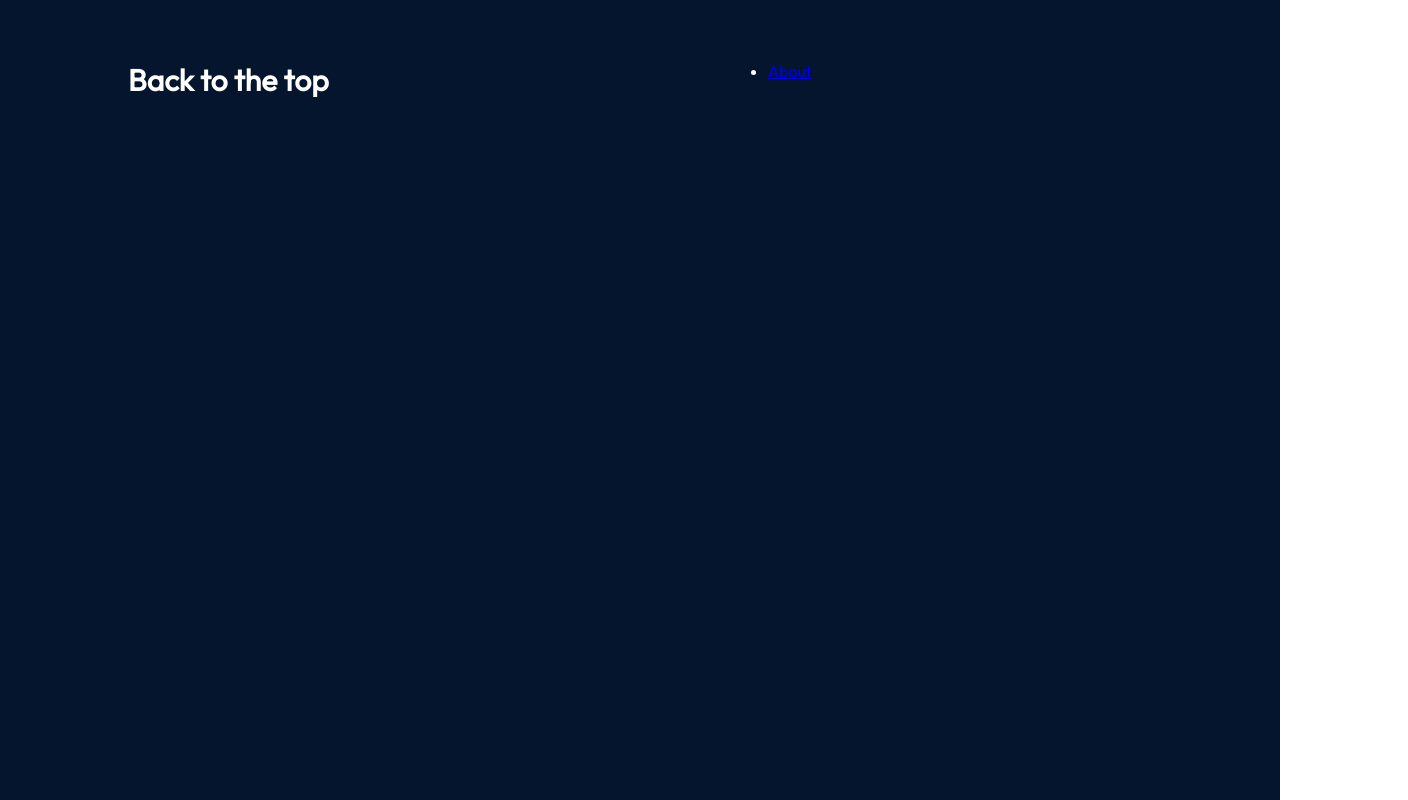
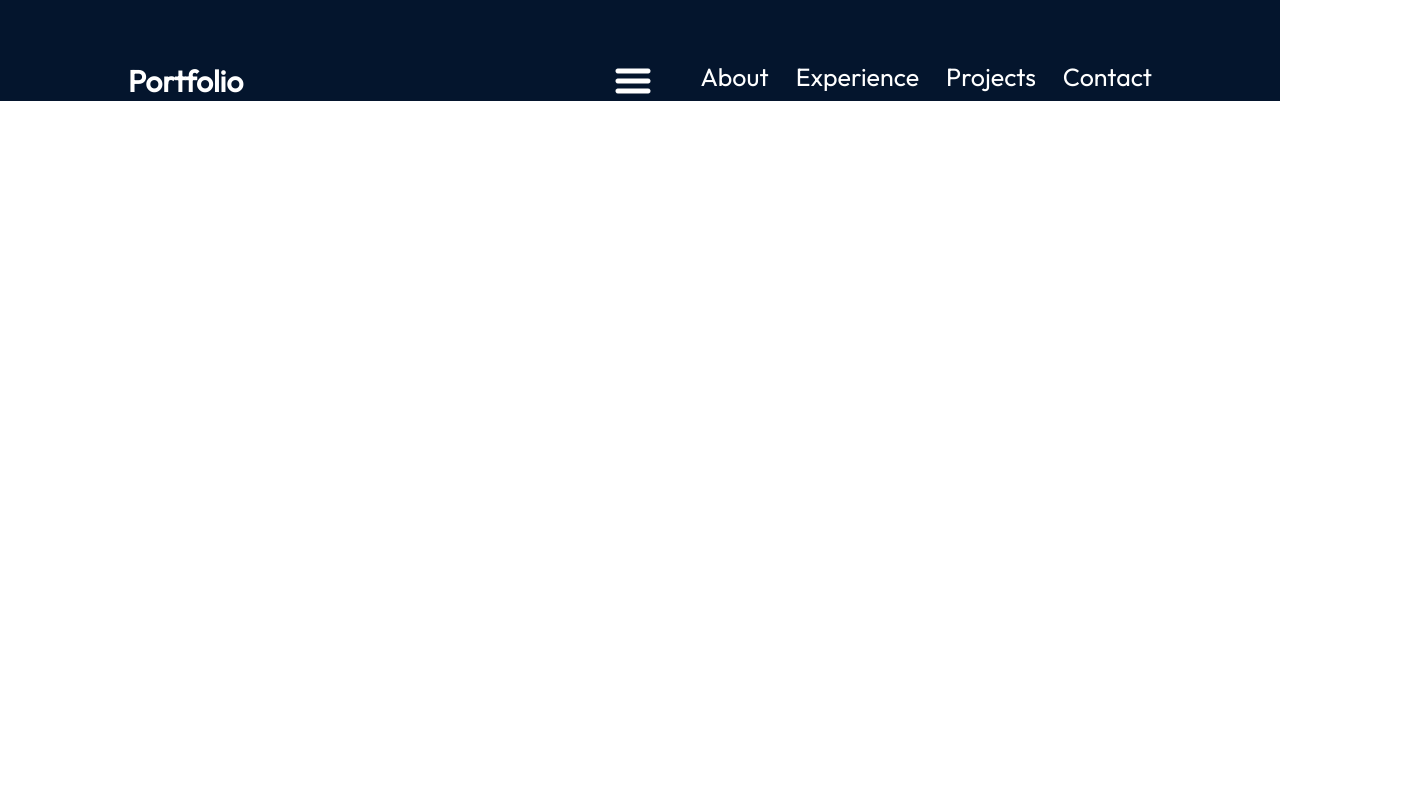
Before and after one commit to PlatypusIV/portfolio_page, a React (Vite) app: page / in a window 1280 px wide. Shown: the top 800 px of the page, 1408 px wide, since content can reach past the window. Built offline with nearby package versions, Linux system fonts and the light colour scheme.

Commit message:
added some scss to navbar

```diff
--- a/src/App.module.scss
+++ b/src/App.module.scss
@@ -2,8 +2,6 @@
 
 .App {
     background-color: var(--color-bg);
-    width: 100vw;
-    height: 100vh;
-
-    color: white;
+    width: 100%;
+    height: 100%;
 }
--- a/src/components/Navbar/Navbar.module.scss
+++ b/src/components/Navbar/Navbar.module.scss
@@ -1,6 +1,6 @@
 @import "../../vars.css";
 
-.navbar{
+.navbar {
     position: relative;
     display: flex;
     align-items: center;
@@ -14,9 +14,60 @@
     font-size: 30px;
     font-weight: 600;
     text-decoration: none;
-    color: var(--color-text);
+    color: var(--colors-text);
 }
 
-.menu{
+.menu {
     display: flex;
+    gap: 47px;
+    list-style: none;
 }
+
+.menuItems {
+    display: flex;
+    gap: 27px;
+    list-style: none;
+}
+
+.menuItems a {
+    font-size: 25px;
+    color: var(--colors-text);
+    text-decoration: none;
+}
+
+.menuBtn {
+    cursor:pointer;
+}
+
+@media screen and (max-width: 830px) {
+    .navbar {
+        flex-direction: column;
+        align-items: flex-start;
+    }
+
+    .menu {
+        position: absolute;
+        right: 0;
+        margin-right: 10%;
+        flex-direction: column;
+        align-items: flex-end;
+        gap: 11px;
+        z-index:3;
+    }
+
+    .menuBtn {
+        display:block;
+    }
+
+    .menuItems {
+        display: none;
+        flex-direction: column;
+        align-items: center;
+        gap: 13px;
+        border-radius: 10px;
+        background: rgb(25,55,109);
+        background: linear-gradient(0deg, rgba(25,55,109,0.2) 0%,  rgba(25,55,109,1) 100%);
+        padding: 24px 33px;
+        box-shadow: 0 0 4px 0 rgba(0,0,0,0.25)
+    }
+}
--- a/src/components/Navbar/Navbar.tsx
+++ b/src/components/Navbar/Navbar.tsx
@@ -1,24 +1,28 @@
-import React from 'react';
+import React, {useState} from 'react';
+import { getImageUrl } from '../../utils';
 
 import style from './Navbar.module.scss';
 
 export default function Navbar():JSX.Element {
+  const [isMenuOpen, setIsMenuOpen] = useState(false);
+
   return (
     <nav className={style.navbar}>
-        <a href="/" className={style.title} >Back to the top</a>
+        <a href="/" className={style.title} >Portfolio</a>
           <div className={style.menu}>
+            <img src={isMenuOpen ? getImageUrl("nav/closeIcon.png") : getImageUrl("nav/menuIcon.png")} alt="menu-button" className={style.menuBtn} onClick={()=>setIsMenuOpen(!isMenuOpen)}/>
             <ul className={style.menuItems}>
-              <li className={style.menuItem}>
-                <a href="#about" className={style.navAnchor}>About</a>
+              <li>
+                <a href="about" >About</a>
               </li >
-              <li className={style.menuItem}>
-                <a href="#experience" className={style.navAnchor}>Experience</a>
+              <li>
+                <a href="experience">Experience</a>
               </li>
-              <li className={style.menuItem}>
-                <a href="#projects" className={style.navAnchor}>Projects</a>
+              <li >
+                <a href="projects" >Projects</a>
               </li>
-              <li className={style.menuItem}>
-                <a href="#contact" className={style.navAnchor}>Contact</a>
+              <li >
+                <a href="contact" >Contact</a>
               </li>
             </ul>
         </div>
--- a/src/index.css
+++ b/src/index.css
@@ -1,6 +1,4 @@
 * {
-  width: 100%;
-  height: 100%;
   box-sizing: border-box;
   margin: 0;
   padding: 0;
--- a/src/utils.ts
+++ b/src/utils.ts
@@ -1,3 +1,3 @@
 export function getImageUrl(path:string): string {
-    return new URL(`assets/${path}`, import.meta.url).href;
+    return new URL(`/assets/${path}`, import.meta.url).href;
 }
```
